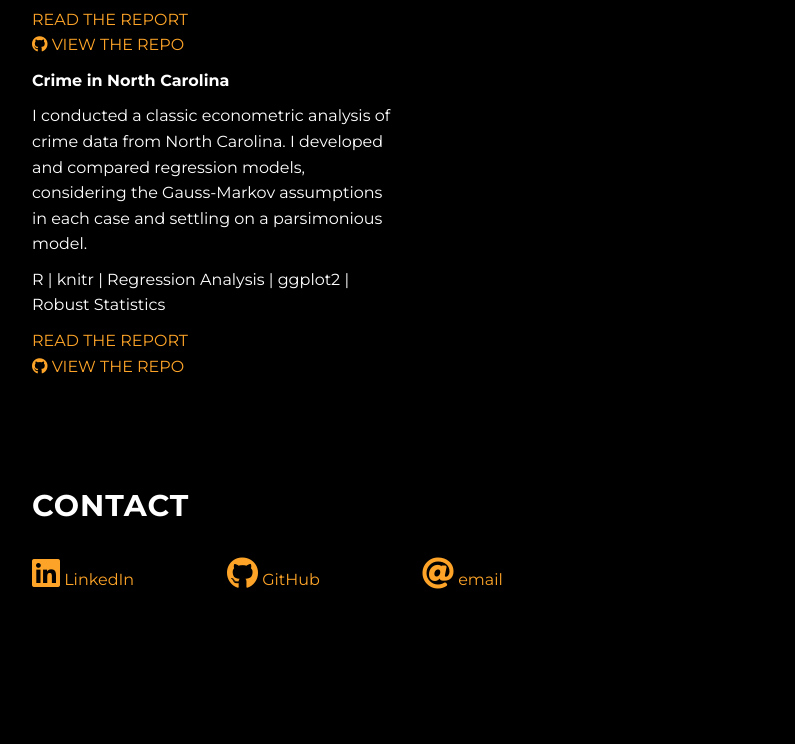
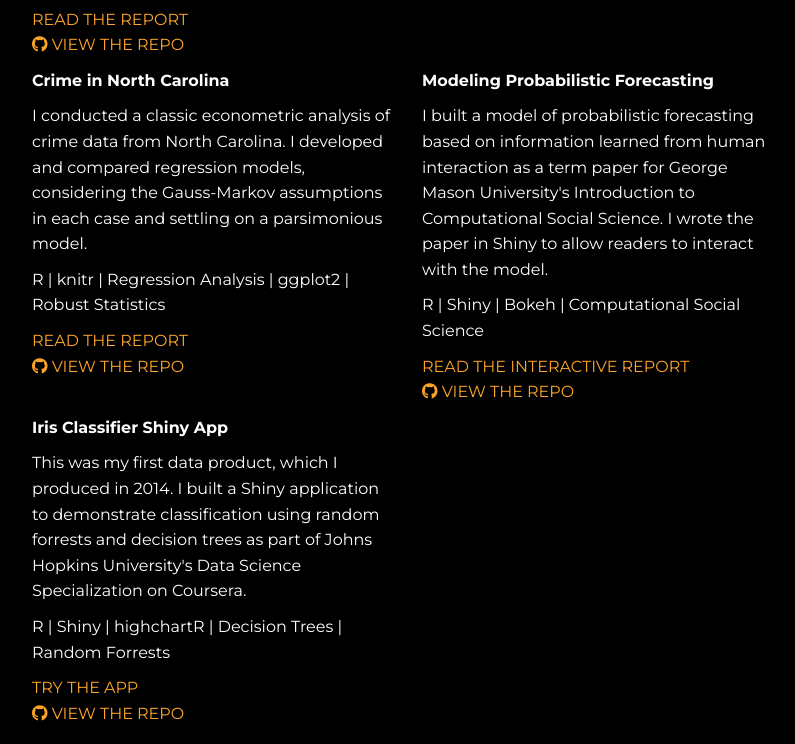
Before and after one commit to gregtozzi/gregtozzi.github.io, a plain HTML site: page index.html in a window 1280 px wide. Shown: the part 4556-5300 px from the top of the page, without its empty margins (233-1028 px from the left). Before the commit the page ends 5259 px from the top, so only its background shows below. Drawn offline with Linux system fonts and the light colour scheme.

Commit message:
adding projects

```diff
--- a/index.html
+++ b/index.html
@@ -274,6 +274,25 @@
                 <p class="small-text"><a href="https://github.com/gregtozzi/north_carolina_crime" target="_blank" rel="noopener noreferrer">
                     <i class="fab fa-github fa-1.25x"></i> VIEW THE REPO</a></p>
             </div>
+            <div class="col-lg-4 col-lg">
+                <p class="small-text"><strong>Modeling Probabilistic Forecasting</strong></p>
+                <p class="small-text">I built a model of probabilistic forecasting based on information learned from human interaction as a term paper for George Mason University's Introduction to Computational Social Science. I wrote the paper in Shiny to allow readers to interact with the model.</p>
+                <p class="small-text">R | Shiny | Bokeh | Computational Social Science</p>
+                <p class="education"><a href="https://gregtozzi.shinyapps.io/CSS600_Final_Paper" target="_blank" rel="noopener noreferrer">READ THE INTERACTIVE REPORT</a></p>
+                <p class="small-text"><a href="https://github.com/gregtozzi/CSS600/tree/master" target="_blank" rel="noopener noreferrer">
+                    <i class="fab fa-github fa-1.25x"></i> VIEW THE REPO</a></p>
+            </div>
+        </div>
+
+        <div class="row">
+            <div class="col-lg-4 col-lg-offset-2">
+                <p class="small-text"><strong>Iris Classifier Shiny App</strong></p>
+                <p class="small-text">This was my first data product, which I produced in 2014. I built a Shiny application to demonstrate classification using random forrests and decision trees as part of Johns Hopkins University's Data Science Specialization on Coursera.</p>
+                <p class="small-text">R | Shiny | highchartR | Decision Trees | Random Forrests</p>
+                <p class="education"><a href="https://gregtozzi.shinyapps.io/IrisClassifier" target="_blank" rel="noopener noreferrer">TRY THE APP</a></p>
+                <p class="small-text"><a href="https://github.com/gregtozzi/IrisClassifier" target="_blank" rel="noopener noreferrer">
+                    <i class="fab fa-github fa-1.25x"></i> VIEW THE REPO</a></p>
+            </div>
         </div>
 
 
```
